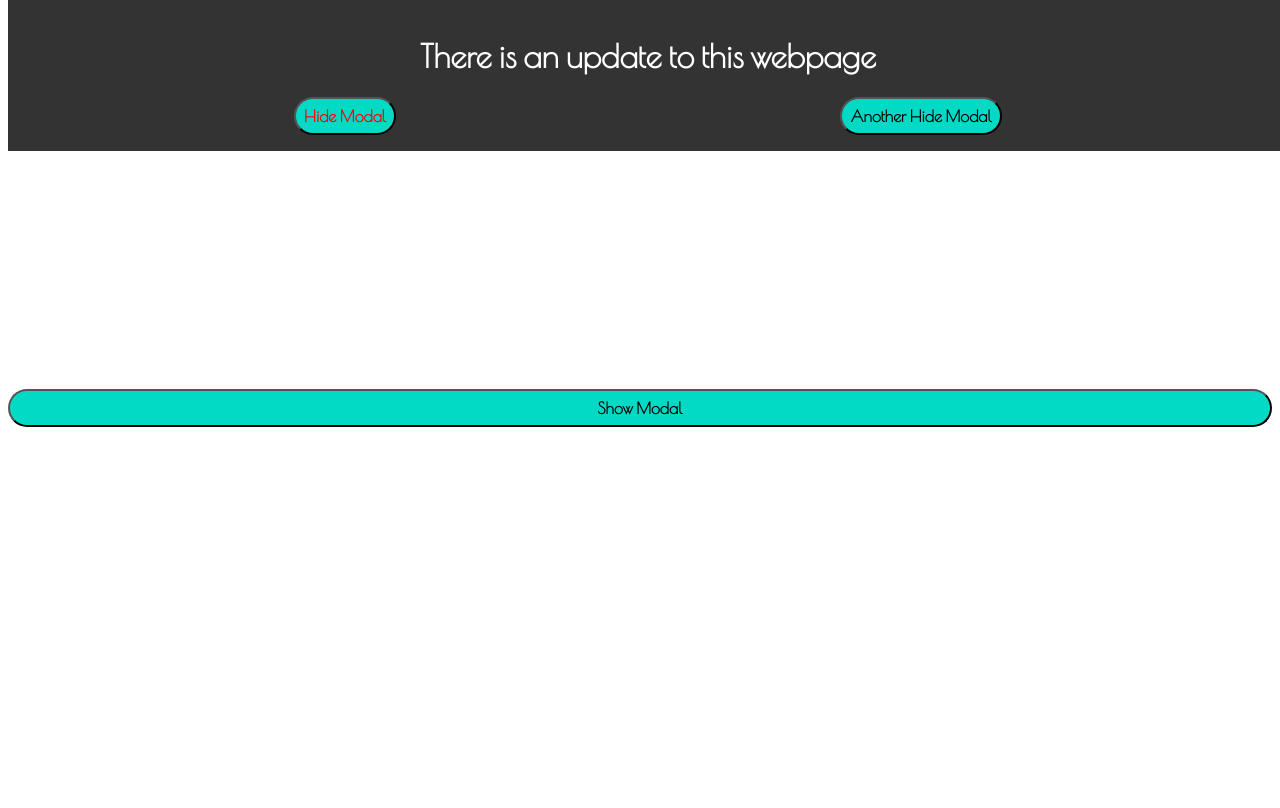
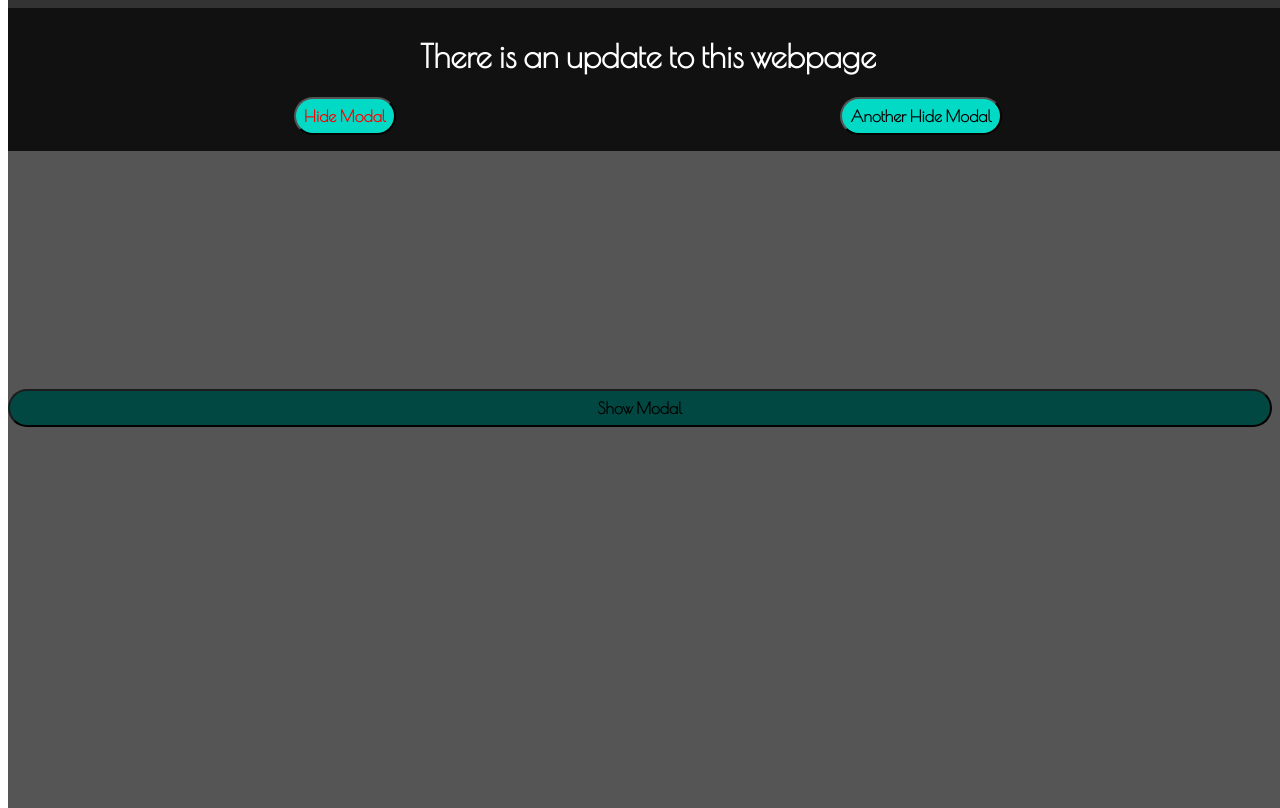
Before and after one commit to Marcamillian/ModalComponent, a plain HTML site: page index.html in a window 1280 px wide. Both pictures are taken after a click on the button "Show Modal". Drawn offline with nearby package versions, Linux system fonts and the light colour scheme.

Commit message:
feat: Add overlay to modal

```diff
--- a/MyModal.js
+++ b/MyModal.js
@@ -12,6 +12,7 @@ export default class MyModal extends HTMLElement{
     this.focusedElementBeforeModal = null;
     this.firstTabStop = null;
     this.lastTabStop = null;
+    this.overlay = null;
   }
 
   connectedCallback(){
@@ -28,6 +29,15 @@ export default class MyModal extends HTMLElement{
     // set event listener for tabbing
     this.addEventListener('keydown', this.trappedKeyboardHandler )
 
+    // add a modal overlay
+    let overlay = document.createElement('div');
+    overlay.style.visibility = "hidden";
+    overlay.style.position = "fixed";
+    overlay.style.backgroundColor = "#000000aa"
+
+    this.overlay = overlay;
+    document.body.appendChild(overlay)
+
   }
 
   open(){
@@ -43,6 +53,7 @@ export default class MyModal extends HTMLElement{
       }
     )
 
+    this.showOverlay()
     this.enterKeyboardTrap();
 
   }
@@ -61,6 +72,7 @@ export default class MyModal extends HTMLElement{
     )
 
     this.exitKeyboardTrap();
+    this.hideOverlay()
   }
 
   trappedKeyboardHandler(event){
@@ -109,4 +121,13 @@ export default class MyModal extends HTMLElement{
 
   }
 
+  showOverlay(){
+    this.overlay.style.height = `${window.innerHeight}px`;
+    this.overlay.style.width = `${window.innerWidth}px`;
+    this.overlay.style.visibility = "visible";
+  }
+  hideOverlay(){
+    this.overlay.style.visibility = "hidden";
+  }
+
 }
```
Also changed, not shown: index.html (+0 -1 lines), styles.css (line endings or trailing spaces).
